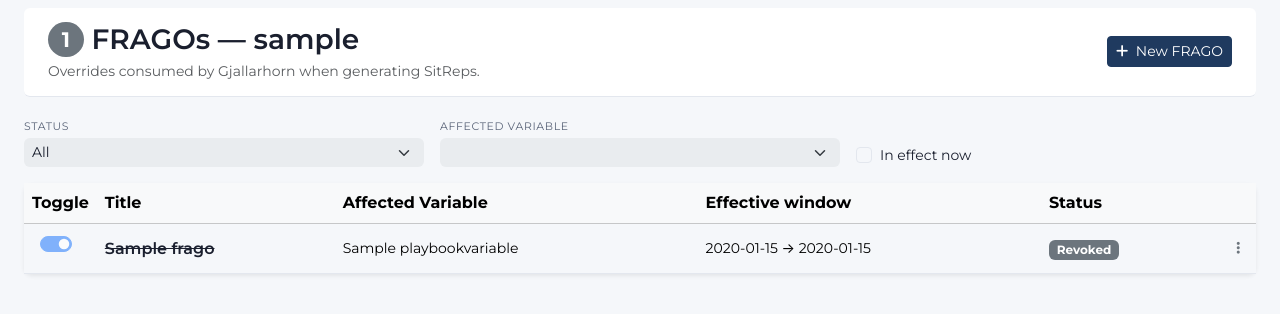
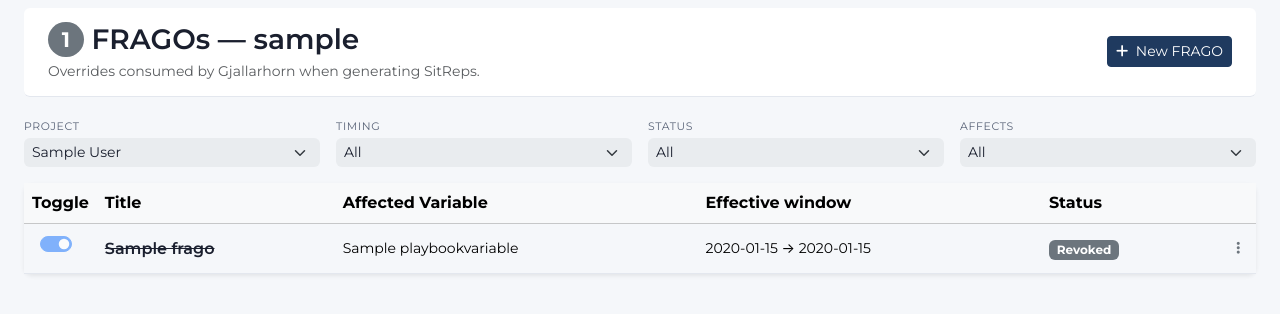
Before and after one commit to FeatureFactory-io/huginn, a Django app: a page that uses ui/templates/ui/fragos/list.html in a window 1280 px wide. Shown: the part 99-413 px from the top of the page. Run offline with Django 5.2, Linux system fonts and the light colour scheme; a user stored in the database is signed in; tables that the repository leaves empty hold one stand-in row (values such as "Sample post"); data that the repository does not hold is empty; parts of the project's set-up code (start-up, migrations or seed data) failed here and were passed over; some libraries are stand-ins or nearby versions.

Commit message:
feat(fragos): list filters and create project scope (#53–#54)
- Optional project scope on list with Timing, Status, and Affects filters (ORM)
- Create requires project picker; Affects narrative vs variable(s) with validation
- Preserve legacy status and variable query params where applicable

Closes #53
Closes #54

Co-authored-by: Cursor <cursoragent@cursor.com>

```diff
--- a/ui/templates/ui/fragos/list.html
+++ b/ui/templates/ui/fragos/list.html
@@ -1,7 +1,7 @@
 {% extends "base.html" %}
 {# Operational FRAGO list: parity source ui/templates/ui/mockups/fragos/list.html — keep markup & data-testids aligned. #}
 
-{% block title %}FRAGOs · {{ project_slug }}{% endblock %}
+{% block title %}FRAGOs{% if project_slug %} · {{ project_slug }}{% else %} — All projects{% endif %}{% endblock %}
 
 {% block content %}
 {% include "ui/mockups/_screen_anchor.html" with screen_id="FRAGOS-LIST+FIND-1" screen_testid="fragos-list-find-loaded" %}
@@ -9,7 +9,7 @@
 <nav aria-label="breadcrumb" class="mb-2">
   <ol class="breadcrumb small mb-0">
     <li class="breadcrumb-item"><a href="{% url 'projects-list' %}">Projects</a></li>
-    <li class="breadcrumb-item active text-muted" aria-current="page">{{ project_slug }}</li>
+    <li class="breadcrumb-item active text-muted" aria-current="page">{% if project_slug %}{{ project_slug }}{% else %}All projects{% endif %}</li>
   </ol>
 </nav>
 
@@ -17,12 +17,12 @@
   <div class="flex-grow-1">
     <h1 class="hg-page-title d-flex align-items-center gap-2 flex-wrap mb-1" data-testid="fragos-page-title">
       <span class="badge bg-secondary rounded-pill">{{ row_count }}</span>
-      <span>FRAGOs — {{ project_slug }}</span>
+      <span>{% if project_slug %}FRAGOs — {{ project_slug }}{% else %}FRAGOs — All projects{% endif %}</span>
     </h1>
     <p class="small text-muted mb-0">Overrides consumed by Gjallarhorn when generating SitReps.</p>
   </div>
   <div class="d-flex flex-wrap gap-2 justify-content-end align-items-center flex-shrink-0" role="toolbar" aria-label="FRAGO list actions">
-    <a class="btn btn-primary btn-sm" href="{% url 'fragos-create' %}?project={{ project_slug }}" data-testid="fragos-new-btn">
+    <a class="btn btn-primary btn-sm" href="{% url 'fragos-create' %}{% if project_slug %}?project={{ project_slug }}{% endif %}" data-testid="fragos-new-btn">
       <i class="fa-solid fa-plus me-1" aria-hidden="true"></i> New FRAGO
     </a>
   </div>
@@ -35,43 +35,52 @@
       aria-label="FRAGO list filters"
       data-testid="fragos-list-filters"
       data-hg-list-find-auto>
-  <input type="hidden" name="project" value="{{ project_slug }}">
-  <div class="col-md-4">
-    <label class="form-label hg-label-caps mb-1" for="flt-frago-status">Status</label>
-    <select id="flt-frago-status"
-            name="status"
+  <div class="col-12 col-md-6 col-xl-3">
+    <label class="form-label hg-label-caps mb-1" for="frago-filter-project">Project</label>
+    <select name="project"
+            id="frago-filter-project"
             class="form-select form-select-sm hg-filter-control rounded-2 hg-filter-on-change-submit"
-            data-testid="fragos-filter-status">
-      <option value="All" {% if filter_status == "All" %}selected{% endif %}>All</option>
-      <option value="Active" {% if filter_status == "Active" %}selected{% endif %}>Active</option>
-      <option value="Inactive" {% if filter_status == "Inactive" %}selected{% endif %}>Inactive</option>
-      <option value="Scheduled" {% if filter_status == "Scheduled" %}selected{% endif %}>Scheduled</option>
-      <option value="Expired" {% if filter_status == "Expired" %}selected{% endif %}>Expired</option>
-      <option value="Revoked" {% if filter_status == "Revoked" %}selected{% endif %}>Revoked</option>
-    </select>
-  </div>
-  <div class="col-md-4">
-    <label class="form-label hg-label-caps mb-1" for="flt-frago-var">Affected Variable</label>
-    <select id="flt-frago-var"
-            name="variable"
-            class="form-select form-select-sm hg-filter-control rounded-2 hg-filter-on-change-submit"
-            data-testid="fragos-filter-variable-tag">
-      {% for abbrev, label in variable_choices %}
-      <option value="{{ abbrev }}" {% if abbrev == filter_variable %}selected{% endif %}>{{ label }}</option>
+            data-testid="fragos-filter-project">
+      <option value="">— All projects —</option>
+      {% for slug, label in project_filter_choices %}
+      <option value="{{ slug }}" {% if project_slug == slug %}selected{% endif %}>{{ label }}</option>
       {% endfor %}
     </select>
   </div>
-  <div class="col-md-4">
-    <div class="form-check mb-0 pt-md-4">
-      <input class="form-check-input hg-filter-on-change-submit"
-             type="checkbox"
-             id="flt-in-effect"
-             name="in_effect"
-             value="1"
-             {% if filter_in_effect %}checked{% endif %}
-             data-testid="fragos-filter-in-effect-now">
-      <label class="form-check-label small" for="flt-in-effect">In effect now</label>
-    </div>
+  <div class="col-12 col-md-6 col-xl-3">
+    <label class="form-label hg-label-caps mb-1" for="frago-filter-timing">Timing</label>
+    <select name="timing"
+            id="frago-filter-timing"
+            class="form-select form-select-sm hg-filter-control rounded-2 hg-filter-on-change-submit"
+            data-testid="fragos-filter-timing">
+      <option value="">All</option>
+      <option value="in_effect" {% if filter_timing == "in_effect" %}selected{% endif %}>In Effect</option>
+      <option value="scheduled" {% if filter_timing == "scheduled" %}selected{% endif %}>Scheduled</option>
+      <option value="past" {% if filter_timing == "past" %}selected{% endif %}>Past</option>
+    </select>
+  </div>
+  <div class="col-12 col-md-6 col-xl-3">
+    <label class="form-label hg-label-caps mb-1" for="frago-filter-status">Status</label>
+    <select name="status"
+            id="frago-filter-status"
+            class="form-select form-select-sm hg-filter-control rounded-2 hg-filter-on-change-submit"
+            data-testid="fragos-filter-status">
+      <option value="">All</option>
+      <option value="active" {% if filter_status == "active" %}selected{% endif %}>Active</option>
+      <option value="disabled" {% if filter_status == "disabled" %}selected{% endif %}>Disabled</option>
+      <option value="revoked" {% if filter_status == "revoked" %}selected{% endif %}>Revoked</option>
+    </select>
+  </div>
+  <div class="col-12 col-md-6 col-xl-3">
+    <label class="form-label hg-label-caps mb-1" for="frago-filter-affects">Affects</label>
+    <select name="affects"
+            id="frago-filter-affects"
+            class="form-select form-select-sm hg-filter-control rounded-2 hg-filter-on-change-submit"
+            data-testid="fragos-filter-affects">
+      <option value="">All</option>
+      <option value="narrative" {% if filter_affects == "narrative" %}selected{% endif %}>Narrative</option>
+      <option value="variables" {% if filter_affects == "variables" %}selected{% endif %}>Variable(s)</option>
+    </select>
   </div>
 </form>
 
@@ -83,6 +92,7 @@
         <thead class="table-light">
           <tr>
             <th scope="col" class="text-center" style="width:4rem;">Toggle</th>
+            {% if show_project_column %}<th scope="col">Project</th>{% endif %}
             <th scope="col">Title</th>
             <th scope="col">Affected Variable</th>
             <th scope="col">Effective window</th>
@@ -113,6 +123,9 @@
                        data-testid="frago-toggle-{{ r.id }}">
               </div>
             </td>
+            {% if show_project_column %}
+            <td class="small"><a href="{% url 'fragos-list' %}?project={{ r.project_slug }}" class="text-reset">{{ r.project_label }}</a></td>
+            {% endif %}
             <td>
               <a href="{% url 'fragos-detail' r.id %}"
                  class="hg-list-name-link fw-semibold d-inline-block {% if r.revoked %}text-decoration-line-through{% endif %}"
@@ -147,9 +160,9 @@
                   </li>
                   <li>
                     {% if r.enabled %}
-                    <span class="dropdown-item disabled small text-muted">Deactivate</span>
+                    <span class="dropdown-item disabled small text-muted">Deactivate via toggle</span>
                     {% else %}
-                    <span class="dropdown-item disabled small text-muted">Activate</span>
+                    <span class="dropdown-item disabled small text-muted">Activate via toggle</span>
                     {% endif %}
                   </li>
                   <li><hr class="dropdown-divider"></li>
@@ -174,7 +187,7 @@
     <div class="border-top px-3 py-4 text-center text-muted" data-testid="fragos-empty-state">
       <p class="mb-1 fw-medium">No FRAGOs.</p>
       <p class="small mb-3">Create one to override Playbook expectations for known temporary conditions.</p>
-      <a href="{% url 'fragos-create' %}?project={{ project_slug }}" class="btn btn-primary btn-sm"><i class="fa-solid fa-plus me-1"></i> New FRAGO</a>
+      <a href="{% url 'fragos-create' %}{% if project_slug %}?project={{ project_slug }}{% endif %}" class="btn btn-primary btn-sm"><i class="fa-solid fa-plus me-1"></i> New FRAGO</a>
     </div>
     {% endif %}
   </div>
--- a/ui/views/fragos.py
+++ b/ui/views/fragos.py
@@ -11,7 +11,8 @@ from typing import Any
 from django import forms
 from django.contrib import messages
 from django.contrib.auth.decorators import login_required
-from django.http import Http404, HttpRequest, HttpResponse
+from django.core.exceptions import ValidationError
+from django.http import HttpRequest, HttpResponse
 from django.shortcuts import get_object_or_404, redirect, render
 from django.urls import reverse
 from django.utils import timezone
@@ -22,6 +23,7 @@ from ingestion.models import Project
 from playbooks.markdown_utils import workflow_md_to_html
 from playbooks.models import Playbook, PlaybookVariable, PlaybookVersion
 from sitrep.models import Frago
+from ui.services.fragos_service import apply_frago_list_filters, frago_list_queryset
 
 
 def _playbook_version_for_project(project: Project) -> PlaybookVersion | None:
@@ -88,30 +90,22 @@ def _frago_row(fr: Frago) -> dict[str, Any]:
         "status_class": cls,
         "revoked": revoked,
         "in_effect_now": in_window and fr.enabled and not revoked,
+        "project_slug": fr.project.slug,
+        "project_label": fr.project.display_name or fr.project.name,
     }
 
 
-def _project_from_request(request: HttpRequest) -> tuple[Project, str]:
+def _project_for_list_optional(request: HttpRequest) -> tuple[Project | None, str]:
     slug = (request.GET.get("project") or "").strip()
     if not slug:
-        raise Http404("project query parameter is required")
+        return None, ""
     project = get_object_or_404(Project.objects.all(), slug=slug)
     return project, slug
 
 
-def _apply_list_filters(rows: list[dict[str, Any]], request: HttpRequest) -> list[dict[str, Any]]:
-    status = (request.GET.get("status") or "").strip()
-    variable = (request.GET.get("variable") or "").strip()
-    in_effect = request.GET.get("in_effect") == "1"
-
-    out = rows
-    if status and status != "All":
-        out = [r for r in out if r["status"] == status]
-    if variable:
-        out = [r for r in out if r["variable_abbrev"] == variable]
-    if in_effect:
-        out = [r for r in out if r["in_effect_now"]]
-    return out
+def _active_projects_choices() -> list[tuple[str, str]]:
+    rows = Project.objects.filter(status=Project.Status.ACTIVE).order_by("name")
+    return [(p.slug, p.display_name or p.name) for p in rows]
 
 
 @method_decorator(login_required, name="dispatch")
@@ -119,48 +113,75 @@ class FragosListView(View):
     template_name = "ui/fragos/list.html"
 
     def get(self, request: HttpRequest) -> HttpResponse:
-        project, slug = _project_from_request(request)
-        qs = Frago.objects.filter(project=project).select_related("affected_variable").order_by("-updated_at", "-pk")
+        project, slug = _project_for_list_optional(request)
+        qs = frago_list_queryset(project)
+        qs = apply_frago_list_filters(qs, request)
         rows = [_frago_row(fr) for fr in qs]
-        rows = _apply_list_filters(rows, request)
-        variable_choices = _variable_choices(project)
+        status_raw = (request.GET.get("status") or "").strip()
+        filter_status_key = status_raw.lower() if status_raw and status_raw != "All" else ""
         ctx = {
             "active_nav": "fragos",
             "project_slug": slug,
+            "show_project_column": project is None,
             "row_count": len(rows),
             "rows": rows,
-            "variable_choices": variable_choices,
-            "filter_status": (request.GET.get("status") or "All").strip(),
+            "project_filter_choices": _active_projects_choices(),
+            "filter_timing": (request.GET.get("timing") or "").strip().lower(),
+            "filter_status": filter_status_key,
+            "filter_status_raw": status_raw,
+            "filter_affects": (request.GET.get("affects") or "").strip().lower(),
             "filter_variable": (request.GET.get("variable") or "").strip(),
             "filter_in_effect": request.GET.get("in_effect") == "1",
         }
         return render(request, self.template_name, ctx)
 
     def post(self, request: HttpRequest) -> HttpResponse:
-        """Toggle enabled for a FRAGO (same listing URL + project query)."""
-        project, slug = _project_from_request(request)
+        """Toggle enabled for a FRAGO (same listing URL + query)."""
+        slug = (request.GET.get("project") or "").strip()
         if request.POST.get("toggle_frago") != "1":
             return redirect(f"{reverse('fragos-list')}?{request.GET.urlencode()}")
         try:
             frago_id = int(request.POST.get("frago_id") or "0")
         except ValueError:
             messages.error(request, "Invalid FRAGO.")
-            return redirect(f"{reverse('fragos-list')}?project={slug}")
-        frago = get_object_or_404(Frago.objects.filter(project=project), pk=frago_id)
+            q = request.GET.urlencode()
+            return redirect(f"{reverse('fragos-list')}?{q}" if q else reverse("fragos-list"))
+        if slug:
+            proj = get_object_or_404(Project.objects.all(), slug=slug)
+            frago = get_object_or_404(Frago.objects.filter(project=proj), pk=frago_id)
+        else:
+            frago = get_object_or_404(Frago.objects.all(), pk=frago_id)
         if frago.revoked_at is not None:
             messages.warning(request, "Revoked FRAGOs cannot be toggled.")
         else:
             frago.enabled = not frago.enabled
             frago.save(update_fields=["enabled", "updated_at"])
             messages.success(request, "FRAGO updated.")
-        return redirect(f"{reverse('fragos-list')}?{request.GET.urlencode()}")
+        q = request.GET.urlencode()
+        return redirect(f"{reverse('fragos-list')}?{q}" if q else reverse("fragos-list"))
 
 
 class FragoForm(forms.ModelForm):
+    affects = forms.ChoiceField(
+        label="Affects",
+        choices=[
+            ("", "---------"),
+            ("narrative", "Narrative"),
+            ("variables", "Variable(s)"),
+        ],
+        required=False,
+        widget=forms.Select(
+            attrs={
+                "class": "form-select form-select-sm",
+                "data-testid": "frago-affects-select",
+            },
+        ),
+    )
+
     affected_variable = forms.ModelChoiceField(
         queryset=PlaybookVariable.objects.none(),
         required=False,
-        empty_label="— Global narrative override —",
+        empty_label="— Choose variable —",
         widget=forms.Select(
             attrs={
                 "class": "form-select form-select-sm",
@@ -204,6 +225,21 @@ class FragoForm(forms.ModelForm):
             ),
         }
 
+    def clean(self) -> dict[str, Any]:
+        cleaned = super().clean()
+        affects = (cleaned.get("affects") or "").strip()
+        av = cleaned.get("affected_variable")
+        if affects == "narrative":
+            cleaned["affected_variable"] = None
+        elif affects == "variables":
+            if av is None:
+                raise ValidationError(
+                    {"affected_variable": "Select a Playbook Variable when Affects is Variable(s)."},
+                )
+        elif affects == "" and av is None:
+            cleaned["affected_variable"] = None
+        return cleaned
+
 
 def _apply_frago_edit_widgets(form: FragoForm) -> None:
     """Match operational edit template data-testids."""
@@ -226,6 +262,12 @@ def _apply_frago_edit_widgets(form: FragoForm) -> None:
             "data-testid": "frago-edit-variable-tag",
         },
     )
+    form.fields["affects"].widget.attrs.update(
+        {
+            "id": "edit-frago-affects",
+            "data-testid": "frago-edit-affects-select",
+        },
+    )
     form.fields["effective_from"].widget.attrs.update(
         {
             "id": "edit-frago-effective-from",
@@ -245,11 +287,11 @@ class FragosCreateView(View):
     template_name = "ui/fragos/create.html"
 
     def get(self, request: HttpRequest) -> HttpResponse:
-        _, slug = _project_from_request(request)
-        project = get_object_or_404(Project.objects.all(), slug=slug)
+        slug = (request.GET.get("project") or "").strip()
+        project = get_object_or_404(Project.objects.all(), slug=slug) if slug else None
         form = FragoForm()
         variable_qs = PlaybookVariable.objects.none()
-        ver = _playbook_version_for_project(project)
+        ver = _playbook_version_for_project(project) if project else None
         if ver:
             variable_qs = ver.variables.order_by("sort_order")
         form.fields["affected_variable"].queryset = variable_qs
@@ -257,19 +299,37 @@ class FragosCreateView(View):
         return render(
             request,
             self.template_name,
-            {"active_nav": "fragos", "project_slug": slug, "form": form},
+            {
+                "active_nav": "fragos",
+                "project_slug": slug,
+                "project_choices": _active_projects_choices(),
+                "form": form,
+            },
         )
 
     def post(self, request: HttpRequest) -> HttpResponse:
-        _, slug = _project_from_request(request)
-        project = get_object_or_404(Project.objects.all(), slug=slug)
+        slug = (request.POST.get("project") or "").strip()
+        project_choices = _active_projects_choices()
         form = FragoForm(request.POST)
+        project = get_object_or_404(Project.objects.all(), slug=slug) if slug else None
         variable_qs = PlaybookVariable.objects.none()
-        ver = _playbook_version_for_project(project)
+        ver = _playbook_version_for_project(project) if project else None
         if ver:
             variable_qs = ver.variables.order_by("sort_order")
         form.fields["affected_variable"].queryset = variable_qs
         form.fields["affected_variable"].required = False
+        if not project:
+            messages.error(request, "Choose a project.")
+            return render(
+                request,
+                self.template_name,
+                {
+                    "active_nav": "fragos",
+                    "project_slug": "",
+                    "project_choices": project_choices,
+                    "form": form,
+                },
+            )
         if form.is_valid():
             frago = form.save(commit=False)
             frago.project = project
@@ -282,7 +342,12 @@ class FragosCreateView(View):
         return render(
             request,
             self.template_name,
-            {"active_nav": "fragos", "project_slug": slug, "form": form},
+            {
+                "active_nav": "fragos",
+                "project_slug": slug,
+                "project_choices": project_choices,
+                "form": form,
+            },
         )
 
 
@@ -299,7 +364,8 @@ class FragosEditView(View):
 
     def get(self, request: HttpRequest, pk: int) -> HttpResponse:
         del pk
-        form = FragoForm(instance=self.frago)
+        initial_affects = "variables" if self.frago.affected_variable_id else "narrative"
+        form = FragoForm(instance=self.frago, initial={"affects": initial_affects})
         variable_qs = PlaybookVariable.objects.none()
         ver = _playbook_version_for_project(self.frago.project)
         if ver:
```
Also changed, not shown: tests/integration/test_fragos_create_edit.py (+3 -0 lines), tests/integration/test_fragos_list.py (+35 -2 lines), ui/services/fragos_service.py (+67 -27 lines), ui/templates/ui/fragos/create.html (+25 -6 lines), ui/templates/ui/fragos/edit.html (+6 -1 lines).
